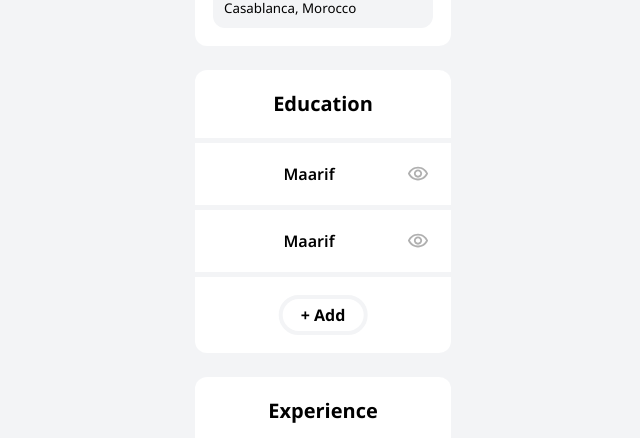
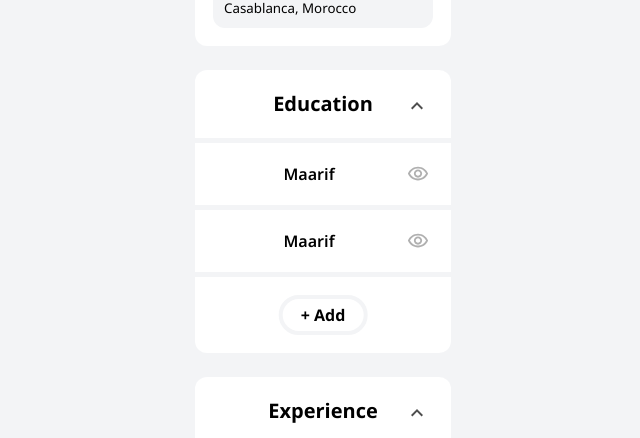
Before and after one commit to Archesper/react-cv-generator, a React (Vite) app: page / in a window 1280 px wide. Shown: the part 362-800 px from the top of the page, without its empty margins (317-957 px from the left). Built offline with nearby package versions, Linux system fonts and the light colour scheme.

Commit message:
Add section toggling icon and animation

```diff
--- a/src/components/Togglable.jsx
+++ b/src/components/Togglable.jsx
@@ -1,12 +1,20 @@
 import { useState } from "react";
-import '../styles/togglable.css'
+import "../styles/togglable.css";
+import ExpandLessIcon from "@mui/icons-material/ExpandLess";
 
-export default function Togglable({title, children}) {
+export default function Togglable({ title, children }) {
   const [isActive, setIsActive] = useState(true);
   return (
     <>
-      <h2 className="section-expander" onClick={()=> setIsActive(!isActive)}>{title}</h2>
-      <div className={"togglableContent " + (isActive ? 'toggled' : '')}>{children}</div>
+      <h2 className="section-expander" onClick={() => setIsActive(!isActive)}>
+        <span>{title}</span>{" "}
+        <ExpandLessIcon
+          {...(isActive ? {} : { className: "icon-collapsed" })}
+        ></ExpandLessIcon>
+      </h2>
+      <div className={"togglableContent " + (isActive ? "toggled" : "")}>
+        {children}
+      </div>
     </>
   );
 }
--- a/src/styles/main.css
+++ b/src/styles/main.css
@@ -91,6 +91,7 @@ main input:focus {
 }
 
 .section-expander {
+  position: relative;
   display: flex;
   place-content: center;
   padding: 24px;
--- a/src/styles/togglable.css
+++ b/src/styles/togglable.css
@@ -13,3 +13,24 @@
   transform: translateY(0);
   transition: transform 0.25s ease-in, opacity 0.25s ease-in;
 }
+
+.section-expander {
+  cursor: pointer;
+}
+
+.section-expander svg {
+  position: absolute;
+  right: 22px;
+  cursor: pointer;
+  color: rgb(78, 78, 78);
+  transition: transform .25s ease;
+}
+
+.section-expander svg:hover {
+  color: black;
+  transform: rotateZ(-180deg);
+}
+
+.icon-collapsed {
+  transform: rotateZ(-180deg);
+}
```
